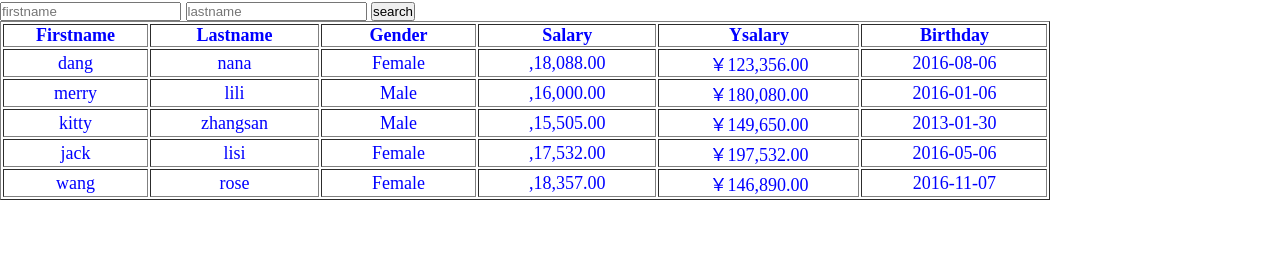
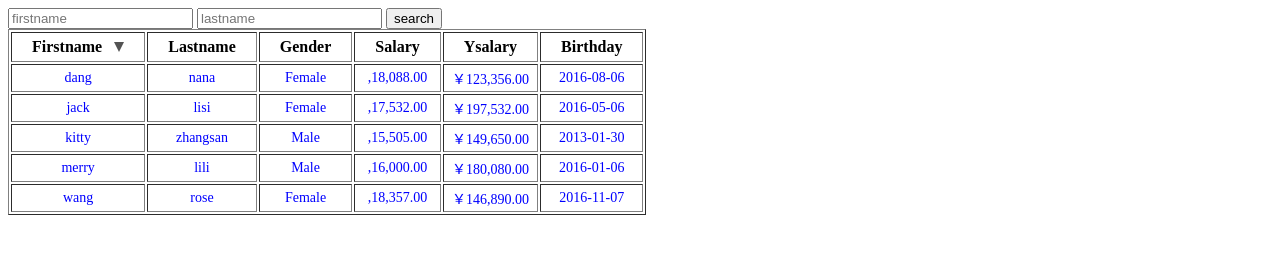
Before and after one commit to dangnana/gulp, a plain HTML site: page index.html in a window 1280 px wide. Drawn offline with Linux system fonts and the light colour scheme.

Commit message:
优化了html、js和css文件

```diff
--- a/index.html
+++ b/index.html
@@ -13,7 +13,7 @@
 		<input type="button" value="search">
 		<table border="1">
 			<thead>
-				<tr>
+				<!-- <tr>
 					<th ng-click="one();a='false';b=!b">Firstname <em ng-class="{true:'disabled',false:'able'}[b]" ng-if="a"></em></th>
 
 					<th ng-click="two();c='false';b=!b">Lastname<em ng-class="{true:'disabled',false:'able'}[b]" ng-if="c"></em></th>
@@ -22,17 +22,33 @@
 					<th ng-click="four();e='false';b=!b">Salary<em ng-class="{true:'disabled',false:'able'}[b]" ng-if="e"></em></th>
 					<th ng-click="five();f='false';b=!b">Ysalary<em ng-class="{true:'disabled',false:'able'}[b]" ng-if="f"></em></th>
 					<th ng-click="six();g='false';b=!b">Birthday<em ng-class="{true:'disabled',false:'able'}[b]" ng-if="g"></em></th>
+				</tr> -->
+				<tr>
+					<th ng-click="setSort('Firstname')">Firstname <em ng-class="addClass('Firstname')"></em></th>
+					<th ng-click="setSort('Lastname')">Lastname<em ng-class="addClass('Lastname')"></em></th>
+					<th ng-click="setSort('Gender')">Gender<em ng-class="addClass('Gender')"></em></th>
+					<th ng-click="setSort('Salary')">Salary<em ng-class="addClass('Salary')"></em></th>
+					<th ng-click="setSort('Ysalary')">Ysalary<em ng-class="addClass('Ysalary')"></em></th>
+					<th ng-click="setSort('Birthday')">Birthday<em ng-class="addClass('Birthday')"></em></th>
 				</tr>
 			</thead>
 			<tbody>
-				<tr ng-repeat="item in datas | filter:searchtext1 | filter:searchtext2 | orderBy:value">
+				<tr ng-repeat="data in datas | filter:searchtext1 | filter:searchtext2 | orderBy:sortColumn:reverse">
+					<td>{{data.Firstname}}</td>
+					<td>{{data.Lastname}}</td>
+					<td>{{data.Gender}}</td>
+					<td>{{data.Salary | currency:","}}</td>
+					<td>{{data.Ysalary | currency:"￥"}}</td>
+					<td>{{data.Birthday | date:"yyyy-mm-dd"}}</td>
+				</tr>
+				<!-- <tr ng-repeat="item in datas | filter:searchtext1 | filter:searchtext2 | orderBy:value">
 					<td>{{item.Firstname}}</td>
 					<td>{{item.Lastname}}</td>
 					<td>{{item.Gender}}</td>
 					<td>{{item.Salary | currency:","}}</td>
 					<td>{{item.Ysalary | currency:"￥"}}</td>
 					<td>{{item.Birthday | date:"yyyy-mm-dd"}}</td>
-				</tr>
+				</tr> -->
 			</tbody>
 		</table>
 	</div>
--- a/js/demo4.js
+++ b/js/demo4.js
@@ -43,7 +43,19 @@ angular.module("myApp",[])
 			Birthday:"1470535903926"
 		}
 	]
-	$scope.one="Firstname";
+	$scope.datas=datas;
+	$scope.sortColumn="Firstname";
+	$scope.reverse=false;
+	$scope.setSort=function(column){
+		$scope.reverse=$scope.sortColumn==column?!$scope.reverse:false;
+		$scope.sortColumn=column;
+	}
+	$scope.addClass=function(column){
+		if($scope.sortColumn==column){
+			return $scope.reverse?"allow-up":"allow-down"
+		}
+	}
+	/*$scope.one="Firstname";
 	$scope.one="Salary";
 	$scope.bool=0;
 	$scope.datas=datas;
@@ -87,5 +99,5 @@ angular.module("myApp",[])
 			$scope.g="";
 
 		}
-	}
+	}*/
 }])
--- a/style/app.css
+++ b/style/app.css
@@ -1,6 +1,6 @@
 
 
-body{
+/* body{
     color:blue;
     font-size:18px;
 }
@@ -49,4 +49,33 @@ table thead tr th{
     border-bottom-color: #454b93;
     border-bottom-width: 10px;
     border-top-width: 10px;
+} */
+table thead tr th{
+    font-size: 16px;
+    padding: 5px 20px;
+    cursor: pointer;
 }
+.allow-down{
+    width: 0;
+    height: 0;
+    border-left: 5px solid transparent;
+    border-right: 5px solid transparent;
+    border-top:10px solid #535353;
+    display: inline-block;
+    margin-left: 8px;
+}
+.allow-up{
+    width: 0;
+    height: 0;
+    border-left: 5px solid transparent;
+    border-right: 5px solid transparent;
+    border-bottom:10px solid #535353;
+    display: inline-block;
+    margin-left: 8px;
+}
+table tr td{
+    text-align: center;
+    padding: 3px 0;
+    color: blue;
+    font-size: 14px;
+}
```
Lines whose indentation alone changed are shown as unchanged.
